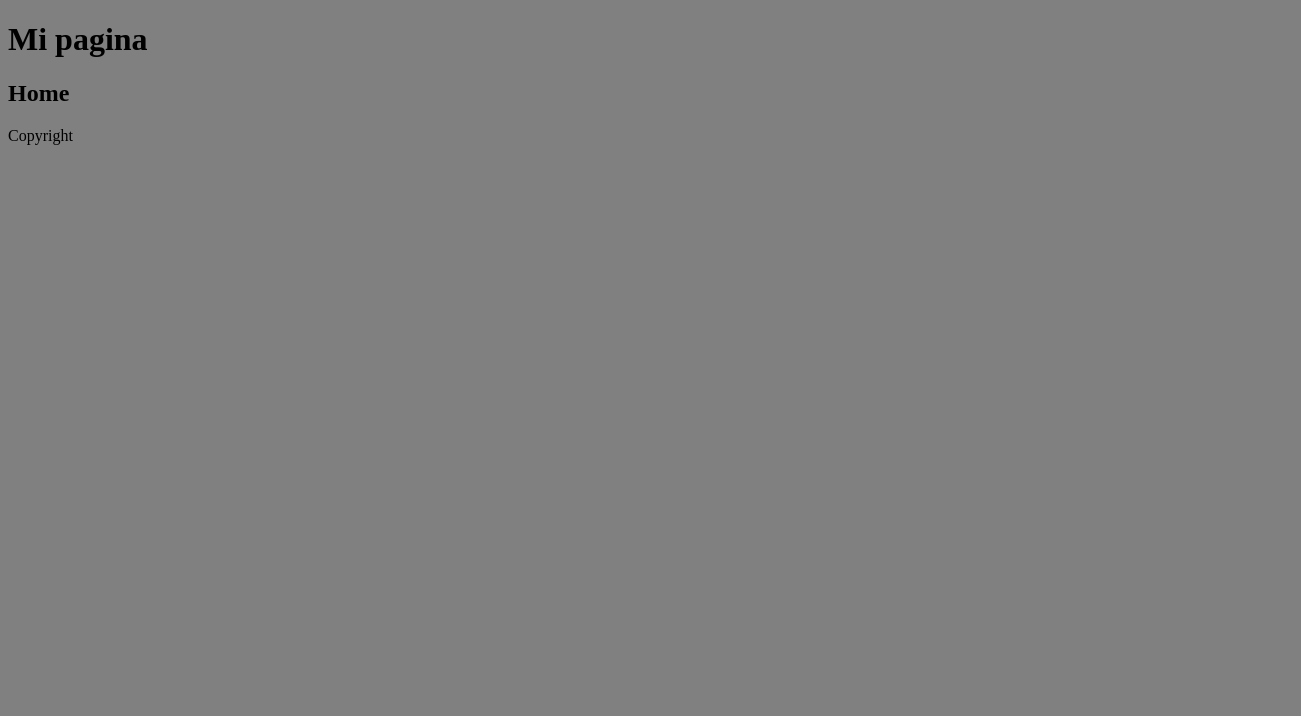
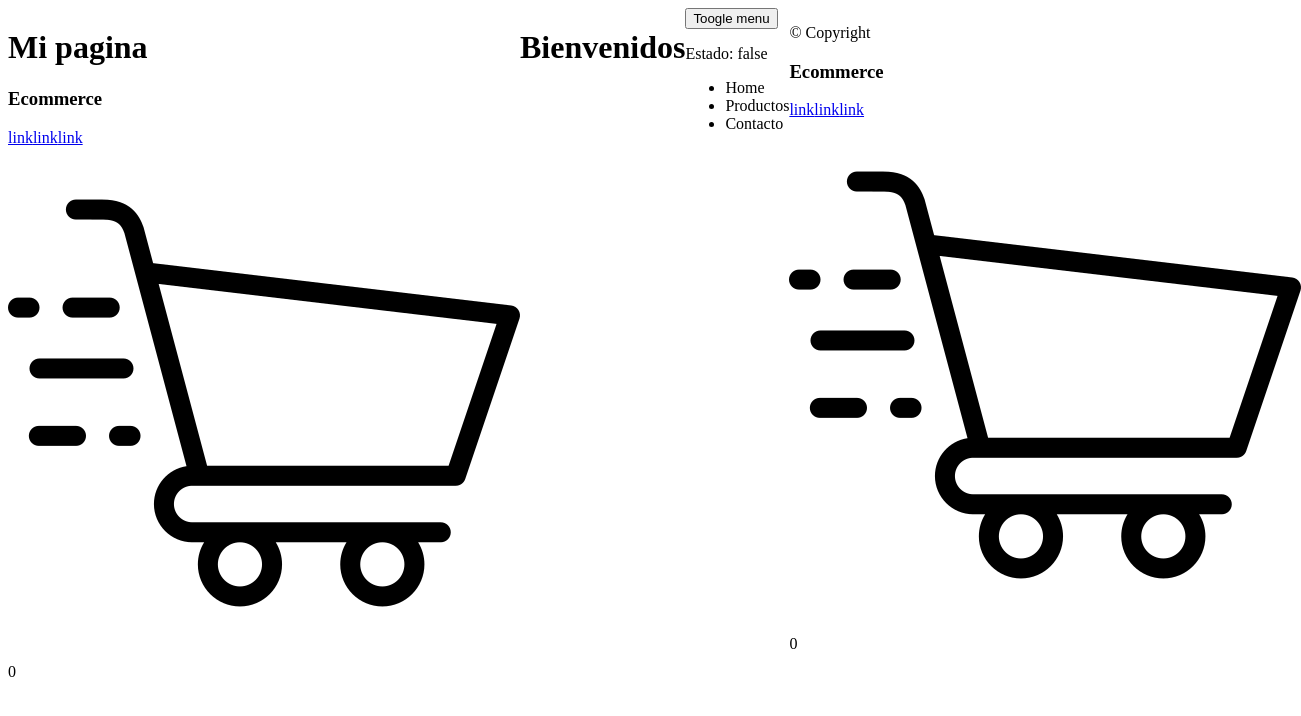
Before and after one commit to JuanAscenzi/EntregaFinalAscenzi, a React (Create React App) app: page / in a window 1280 px wide. Shown: the top 716 px of the page, 1301 px wide, since content can reach past the window. Built offline with nearby package versions, Linux system fonts and the light colour scheme; the HTML template or start-up script is replaced by a standard one.

Commit message:
Creacion estados

```diff
--- a/src/App.js
+++ b/src/App.js
@@ -1,3 +1,4 @@
+import { ItemListContainer } from "./components/ItemListContainer/ItemListContainer";
 import { Footer } from "./Footer";
 import { Header } from "./Header";
 import { Main } from "./Main";
@@ -5,11 +6,9 @@ import { Main } from "./Main";
 export function App() {
   return (
     <>
-
       <Header/>
-
+      <ItemListContainer greeting={"Bienvenidos"}/>
       <Main/>
-
       <Footer/>
     </>
   );
--- a/src/Footer.js
+++ b/src/Footer.js
@@ -1,9 +1,11 @@
 import React from 'react'
+import { NavBar } from './components/NavBar/NavBar'
 
 export function Footer() {
   return (
     <footer>
-        <p>Copyright</p>
+        <p>&copy; Copyright</p>
+        <NavBar/>
     </footer>
   )
 }
--- a/src/Header.js
+++ b/src/Header.js
@@ -1,9 +1,11 @@
 import React from 'react'
+import { NavBar } from './components/NavBar/NavBar'
 
 export function Header() {
   return (
     <header id="header" className="header">
         <h1>Mi pagina</h1>
+        <NavBar/>
     </header>
 
   )
--- a/src/Main.js
+++ b/src/Main.js
@@ -1,9 +1,30 @@
-import React from 'react'
+import React, { useState } from 'react'
 
 export function Main() {
+
+    const [show,setShow] = useState(false)
+
+    const toogleMenu = () => {
+      setShow(!show)
+    }
+  if (show) {
+    return (
+      <main className='p-2 grow'>
+        <button onClick={toogleMenu} className='border p-1 roudned'>Toogle menu</button>
+      </main>
+
+    )
+  } else {
   return (
-    <main>
-        <h2>Home</h2>
+    <main className='p-2 grow'>
+        <button onClick={toogleMenu} className='border p-1 roudned'>Toogle menu</button>
+        <p>Estado: {`${show}`}</p>
+        <ul>
+            <li>Home</li>
+            <li>Productos</li>
+            <li>Contacto</li>
+        </ul>
     </main>
   )
+ }
 }
--- /dev/null
+++ b/src/components/CartWidget/CartWidget.js
@@ -0,0 +1,9 @@
+import cart from "./assets/cart.png"
+
+export const CartWidget = () => {
+    return (
+        <div>
+            <img src={cart} alt="cart-widget"/>0
+        </div>
+    )
+}
--- /dev/null
+++ b/src/components/ItemListContainer/ItemListContainer.js
@@ -0,0 +1,7 @@
+export const ItemListContainer = ({ greeting }) => {
+    return (
+        <div>
+            <h1>{greeting}</h1>
+        </div>
+    )
+}
--- /dev/null
+++ b/src/components/NavBar/NavBar.js
@@ -0,0 +1,17 @@
+import React from 'react'
+import { CartWidget } from '../CartWidget/CartWidget'
+
+export function NavBar() {
+  return (
+    <nav>
+        <h3>Ecommerce</h3>
+          <nav>
+            <a href="#">link</a>
+            <a href="#">link</a>
+            <a href="#">link</a>
+          </nav>
+          <CartWidget/>
+    </nav>
+
+  )
+}
--- a/src/index.css
+++ /dev/null
@@ -1,3 +0,0 @@
-body{
-    background-color: grey
-}
--- a/src/index.js
+++ b/src/index.js
@@ -1,7 +1,7 @@
 import React from 'react';
 import ReactDOM from 'react-dom/client';
 import { App } from './App';
-import './index.css';
+import './index.scss';
 
 const root = ReactDOM.createRoot(document.getElementById('root'));
 
--- /dev/null
+++ b/src/index.scss
@@ -0,0 +1,10 @@
+@tailwind base;
+@tailwind components;
+@tailwind utilities;
+
+html,body, #root {
+    height: 100%;
+}
+#root {
+    display: flex;
+}
```
Also changed, not shown: src/Contador.js (added, +26 -0 lines), src/components/CartWidget/assets/cart.png (added).
